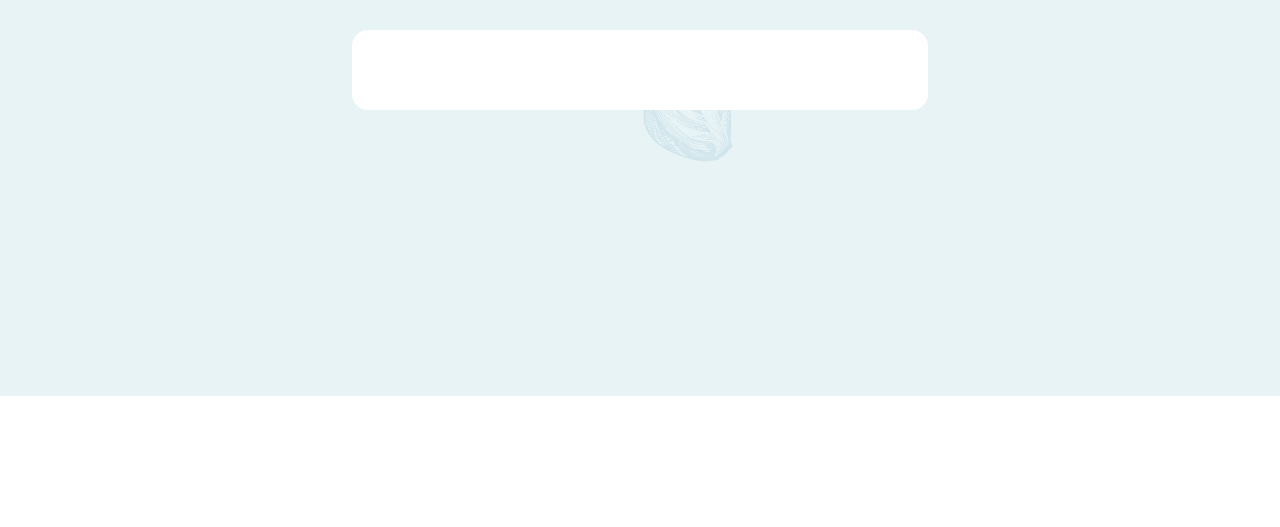
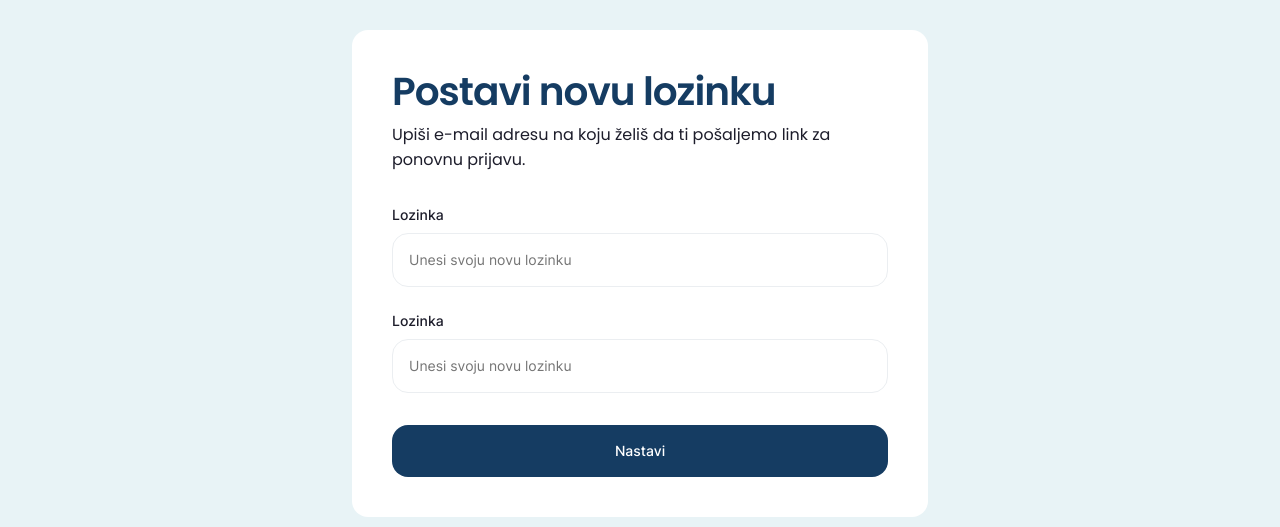
Before and after one commit to alzri/sign-in-form, a React (Vite) app: page /new-password in a window 1280 px wide. Before the commit this address had no page. Shown: the part 404-931 px from the top of the page. Before the commit the page ends 800 px from the top, so only its background shows below. Built offline with nearby package versions, Linux system fonts and the light colour scheme.

Commit message:
New password pages

```diff
--- a/src/assets/style/setup/base.scss
+++ b/src/assets/style/setup/base.scss
@@ -60,3 +60,9 @@ header {
         }
     }
 }
+
+.error-message {
+    p {
+        margin-bottom: 0;
+    }
+}
--- /dev/null
+++ b/src/pages/new-password/NewPassword.jsx
@@ -0,0 +1,61 @@
+import MainTitle from '../../components/MainTitle';
+import Description from '../../components/Description';
+import react, { useState } from 'react';
+import { useNavigate } from 'react-router-dom';
+
+function Newpassword() {
+    const [ newPassword, setNewPassword ] = useState('');
+    const [ verifyPassword, setVerifyPassword ] = useState ('');
+    const navigate = useNavigate();
+    const [ error, setError ] = useState('');
+
+    const handleNewPassword =  (e) => {
+        e.preventDefault();
+        if ( newPassword === verifyPassword ) {
+            navigate('/password-changed');
+        } else {
+            setError('Lozinka nije ista u oba polja');
+        }
+    }
+
+    return (
+        <>
+            <MainTitle title="Postavi novu lozinku" />
+            <Description desc="Upiši e-mail adresu na koju želiš da ti pošaljemo link za ponovnu prijavu." />
+
+            <form method='post' className='form'>
+                <p className='form--password'>
+                    <label htmlFor="password">Lozinka</label>
+                    <input
+                        type="password"
+                        value={newPassword}
+                        onChange={(e) => setNewPassword(e.target.value)}
+                        placeholder="Unesi svoju novu lozinku"
+                        required
+                    />
+                </p>
+
+                <p className='form--password'>
+                    <label htmlFor="password">Lozinka</label>
+                    <input
+                        type="password"
+                        value={verifyPassword}
+                        onChange={(e) => setVerifyPassword(e.target.value)}
+                        placeholder="Unesi svoju novu lozinku"
+                        required
+                    />
+                </p>
+            </form>
+
+            <div className="error-message">
+                {error && <p>{error}</p>}
+            </div>
+
+            <div className='form--submit-buttons'>
+                <button type='submit' className="primary-button enable" onClick={handleNewPassword}>Nastavi</button>
+            </div>
+        </>
+    );
+}
+
+export default Newpassword;
--- /dev/null
+++ b/src/pages/password-changed/PasswordChanged.jsx
@@ -0,0 +1,20 @@
+import MainTitle from '../../components/MainTitle';
+import KeyIcon from '../../assets/images/Lozinka.svg?react';
+import { Link } from 'react-router-dom';
+
+function PasswordChanged() {
+    return (
+        <div className="message">
+            <span className='content-card--icon'>
+               <img src={KeyIcon} alt="Key icon" />
+            </span>
+
+            <MainTitle title="Tvoja lozinka je promijenjena" />
+            <div className='form--submit-buttons'>
+                <Link to="/" className='primary-link'>Vrati se na prijavu</Link>
+            </div>
+        </div>
+    );
+}
+
+export default PasswordChanged;
--- a/src/routes/AppRoutes.jsx
+++ b/src/routes/AppRoutes.jsx
@@ -3,6 +3,8 @@ import Signin from '../pages/SignInPage';
 import Profile from '../pages/profile/Profile';
 import PasswordForgotten from '../pages/password-forgotten/PasswordForgotten';
 import ConfirmPage from '../pages/confirm/Confirm';
+import Newpassword from '../pages/new-password/NewPassword';
+import PasswordChanged from '../pages/password-changed/PasswordChanged';
 
 const AppRoutes = () => {
     return (
@@ -12,6 +14,8 @@ const AppRoutes = () => {
                 <Route path='/profile' element={<Profile />}></Route>
                 <Route path='/password-forgotten' element={<PasswordForgotten />}></Route>
                 <Route path='/confirm' element={<ConfirmPage />}></Route>
+                <Route path="/new-password" element={<Newpassword />}></Route>
+                <Route path="/password-changed" element={<PasswordChanged />}></Route>
             </Routes>
         </BrowserRouter>
     );
```
